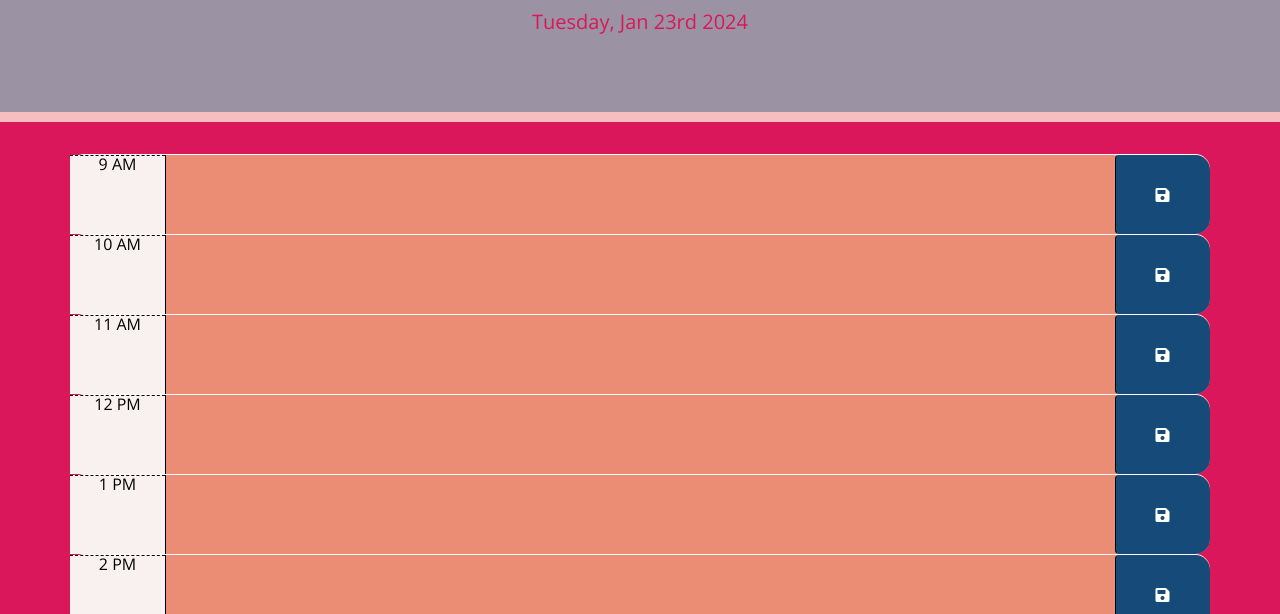
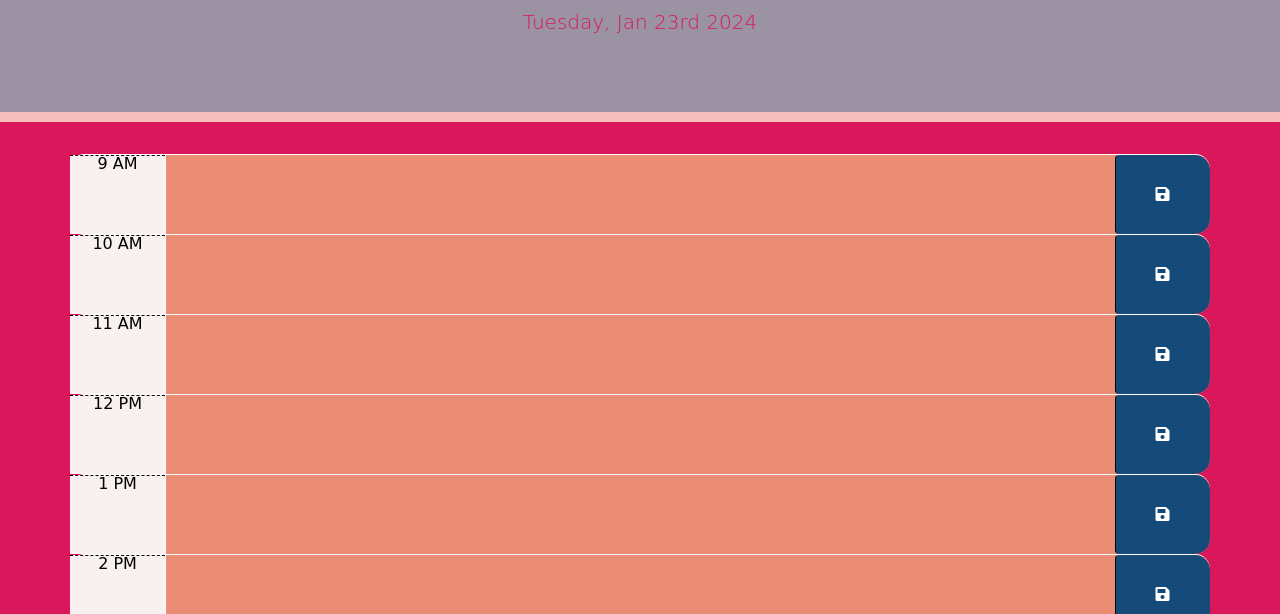
Before and after one commit to Eugeni77/plannerday, a plain HTML site: page index.html in a window 1280 px wide. Shown: the part 186-800 px from the top of the page. Drawn offline with nearby package versions, Linux system fonts and the light colour scheme.

Commit message:
changes in csss and html

```diff
--- a/css.css
+++ b/css.css
@@ -14,7 +14,7 @@
 
 
   body {
-    font-family: 'Open Sans', sans-serif;
+    font-family: 'Cursive', cursive;
     font-size: 16px;
     line-height: 1;
     background-color: var(--background);
@@ -25,7 +25,7 @@
     border: none;
     resize: none;
     color: #000000;
-    border-left: 1px solid black;
+    border-left: 1px solid rgb(251, 250, 250);
     padding: 10px;
   }
 
```
Also changed, not shown: index.html (+1 -1 lines).
